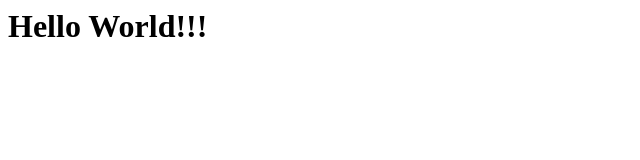
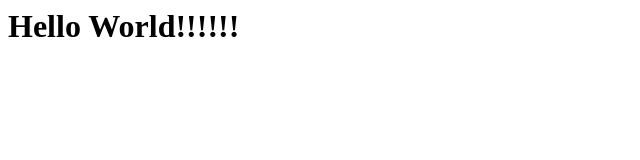
Before and after one commit to ksk428/git_tutorial, a plain HTML site: page index.html in a window 1280 px wide. Shown: the full height of the page, 0-640 px from the left. Drawn offline with Linux system fonts and the light colour scheme.

Commit message:
表示内容の修正   1   2   3

```diff
--- a/index.html
+++ b/index.html
@@ -1 +1 @@
-<h1>Hello World!!!</h1>
+<h1>Hello World!!!!!!</h1>
```
